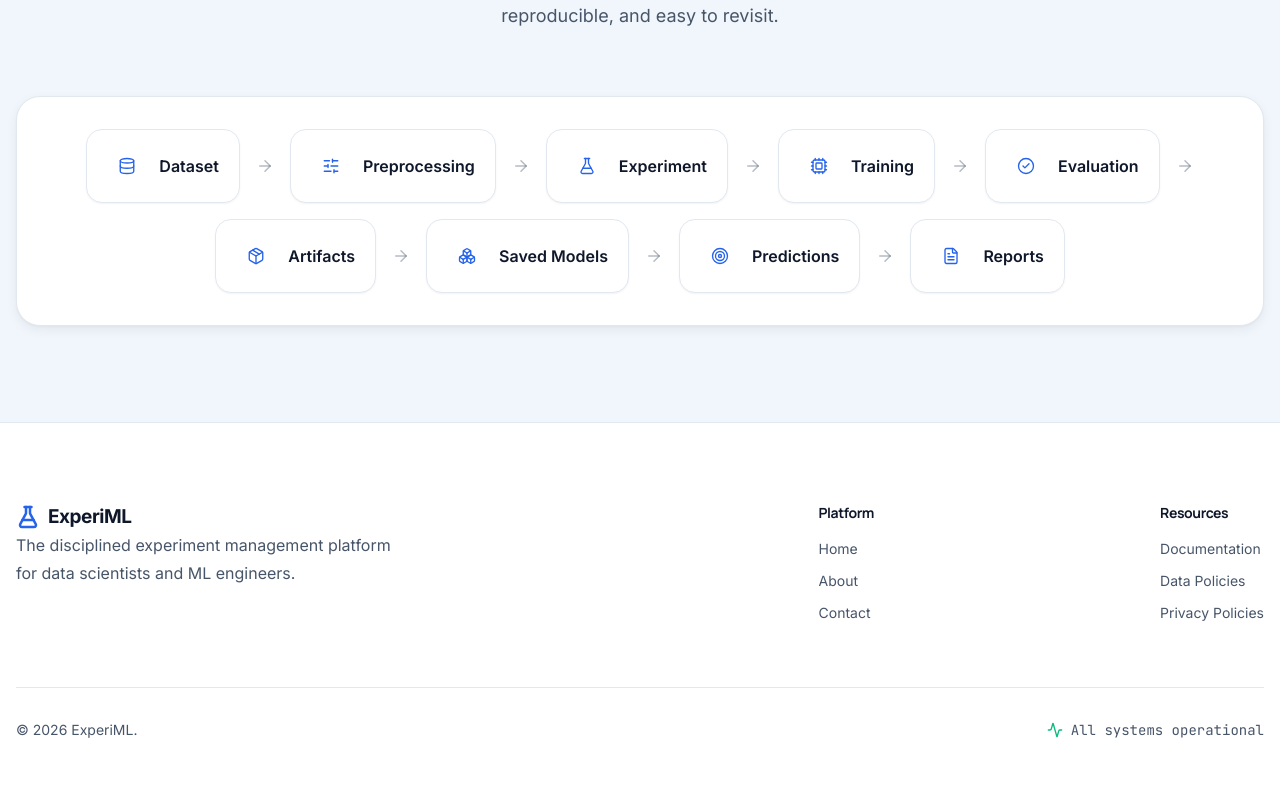
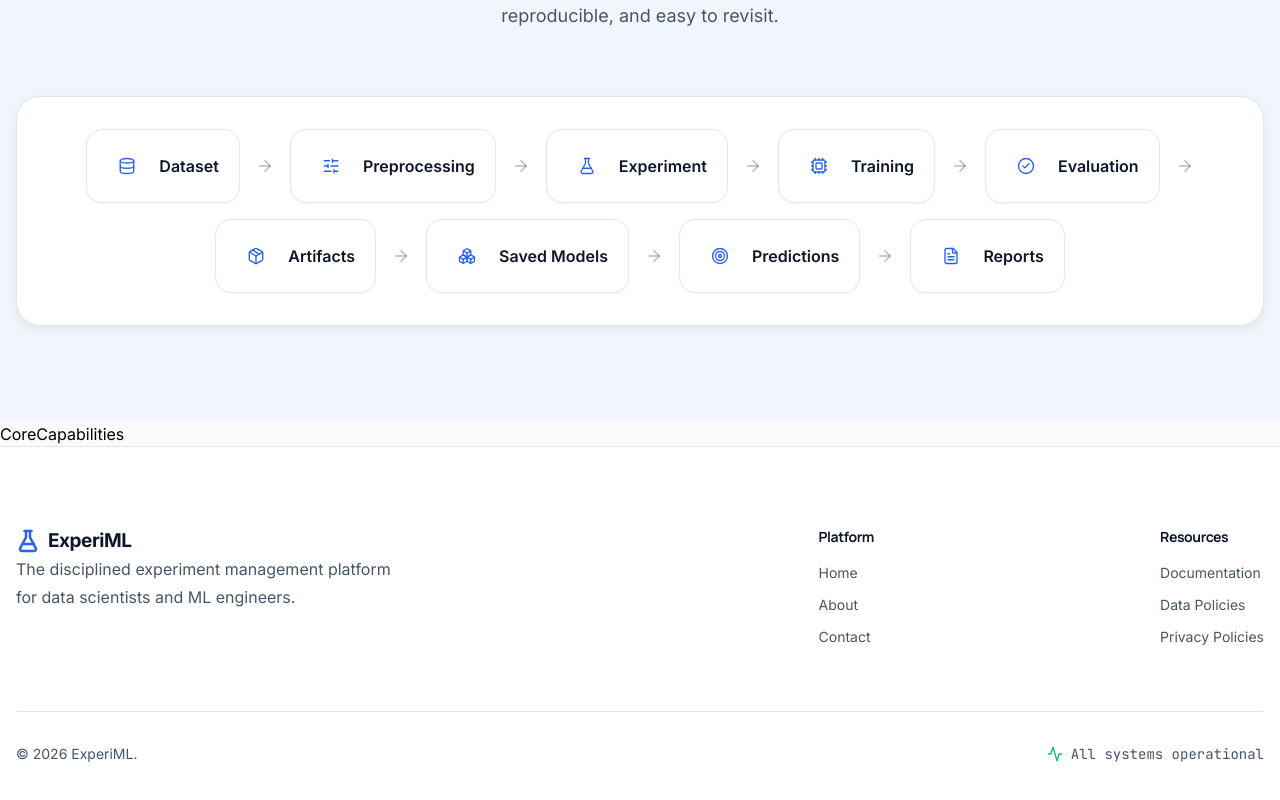
Before and after one commit to Dhairya-Dave-0204/ExperiML, a React (Vite) app in the folder frontend/: page /about in a window 1280 px wide. Shown: the part 2390-3190 px from the top of the page. Built offline with nearby package versions, Linux system fonts and the light colour scheme.

Commit message:
Create and connect the core capabilities section for about page

```diff
--- a/frontend/src/components/components.index.js
+++ b/frontend/src/components/components.index.js
@@ -20,3 +20,4 @@ export { default as AboutHero } from "./shared/About/AboutHero/AboutHero"
 export { default as WhatIsExperiml } from "./shared/About/WhatIsExperiml/WhatIsExperiml"
 export { default as WhyExperimlExists } from "./shared/About/WhyExperimlExists/WhyExperimlExists"
 export { default as WorkflowFit } from "./shared/About/WorkflowFit/WorkflowFit"
+export { default as CoreCapabilities } from "./shared/About/CoreCapabilities/CoreCapabilities"
--- /dev/null
+++ b/frontend/src/components/shared/About/CoreCapabilities/CoreCapabilities.jsx
@@ -0,0 +1,9 @@
+import React from 'react'
+
+function CoreCapabilities() {
+  return (
+    <div>CoreCapabilities</div>
+  )
+}
+
+export default CoreCapabilities
--- a/frontend/src/pages/About/About.jsx
+++ b/frontend/src/pages/About/About.jsx
@@ -5,6 +5,7 @@ import {
   WhatIsExperiml,
   WhyExperimlExists,
   WorkflowFit,
+  CoreCapabilities,
 } from "@/components/components.index";
 
 function About() {
@@ -14,6 +15,7 @@ function About() {
       <WhatIsExperiml />
       <WhyExperimlExists />
       <WorkflowFit />
+      <CoreCapabilities />
     </>
   );
 }
```
Also changed, not shown: frontend/src/components/shared/About/CoreCapabilities/coreCapabilitiesData.js (added).
